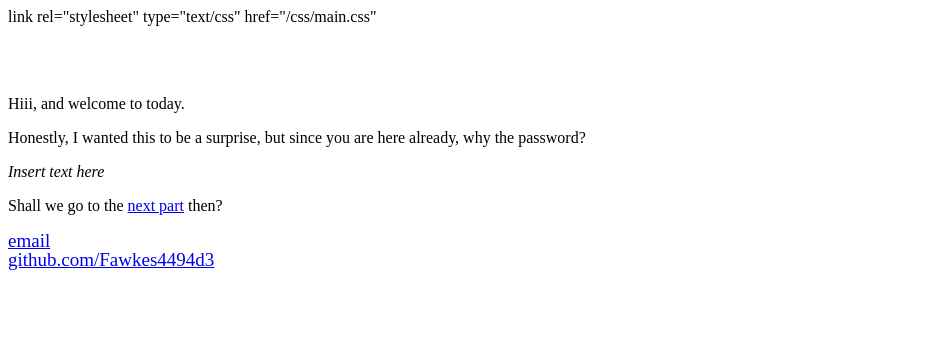
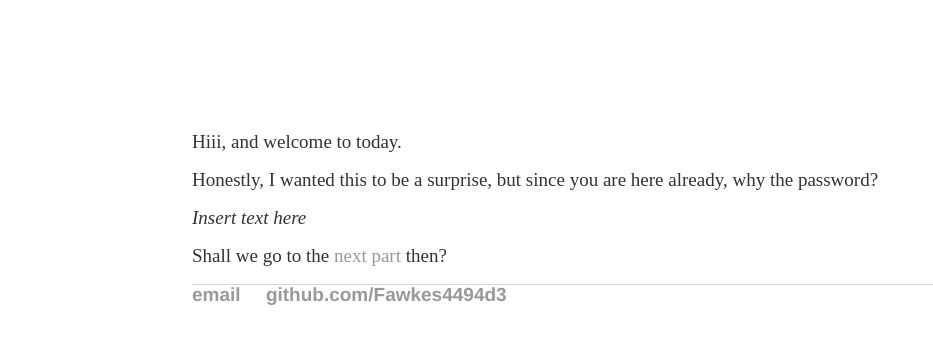
Before and after one commit to Fawkes4494d3/Fawkes4494d3.github.io, a Jekyll site: the page himars/3e2aa62395aba393f738f8caa175d9f62496b6ca/index.html, which Jekyll copies as it is, in a window 1280 px wide. Shown: the top 344 px of the page, without its empty margins (0-933 px from the left). Built offline with Jekyll 4.4.1, drawn with Linux system fonts in a browser that asks for light colours.

Commit message:
Update index.html

```diff
--- a/himars/3e2aa62395aba393f738f8caa175d9f62496b6ca/index.html
+++ b/himars/3e2aa62395aba393f738f8caa175d9f62496b6ca/index.html
@@ -3,7 +3,7 @@
 		<head>
 			<title> Fascinating Place: Web </title>
 			<!-- link to main stylesheet -->
-			link rel="stylesheet" type="text/css" href="/css/main.css"
+			<link rel="stylesheet" type="text/css" href="/css/main.css">
 			<style>
 				nav a {
 				  text-decoration: none;
```
